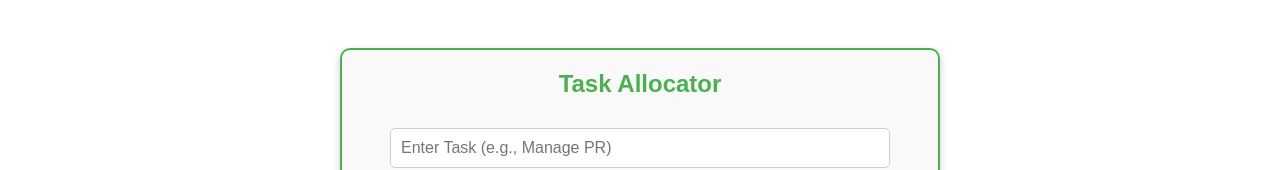
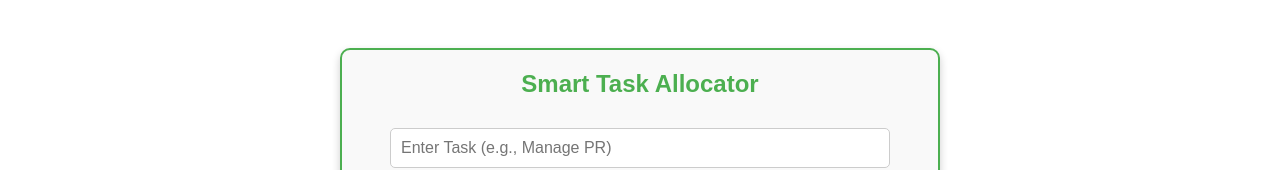
Before and after one commit to sahilkale2004/intelliFlow, a React (Vite) app: page /tasks in a window 1280 px wide. Shown: the part 267-437 px from the top of the page. Built offline with nearby package versions, Linux system fonts and the light colour scheme; no server answers.

Commit message:
Add changes

```diff
--- a/src/components/MarketingAutomation.jsx
+++ b/src/components/MarketingAutomation.jsx
@@ -75,6 +75,7 @@ function MarketingAutomation() {
             <p>{generatedContent || "No content generated yet."}</p>
 
             {/* Sentiment Analysis */}
+            <h2>Smart Sentiment Analysis</h2>
             <textarea
                 placeholder="Enter Social Media Comments (One per line)"
                 value={comments}
--- a/src/components/TaskAllocator.jsx
+++ b/src/components/TaskAllocator.jsx
@@ -37,7 +37,7 @@ function TaskAllocator() {
 
     return (
         <div className="task-allocator-container">
-            <h2>Task Allocator</h2>
+            <h2>Smart Task Allocator</h2>
             <input
                 type="text"
                 placeholder="Enter Task (e.g., Manage PR)"
```
